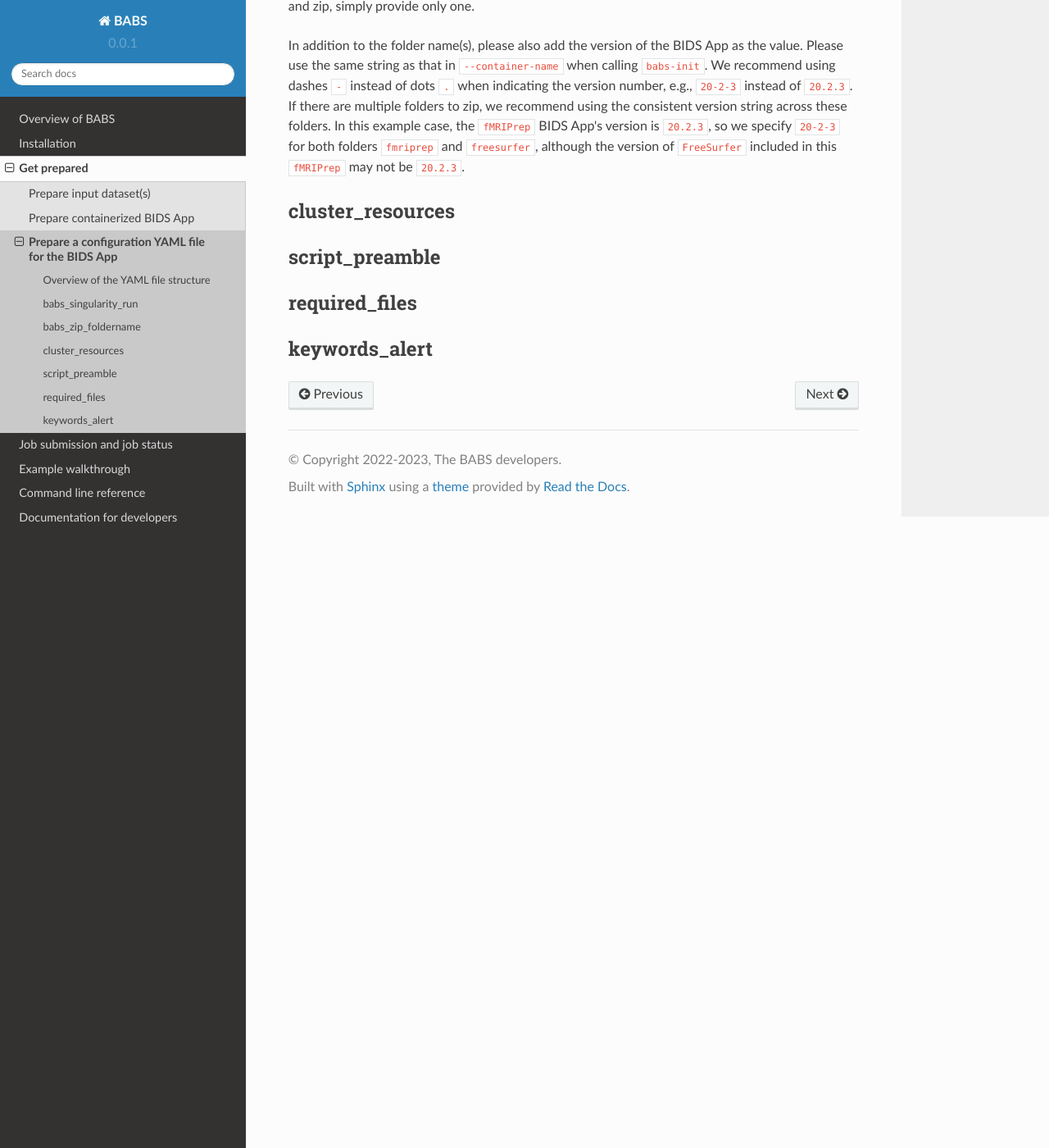
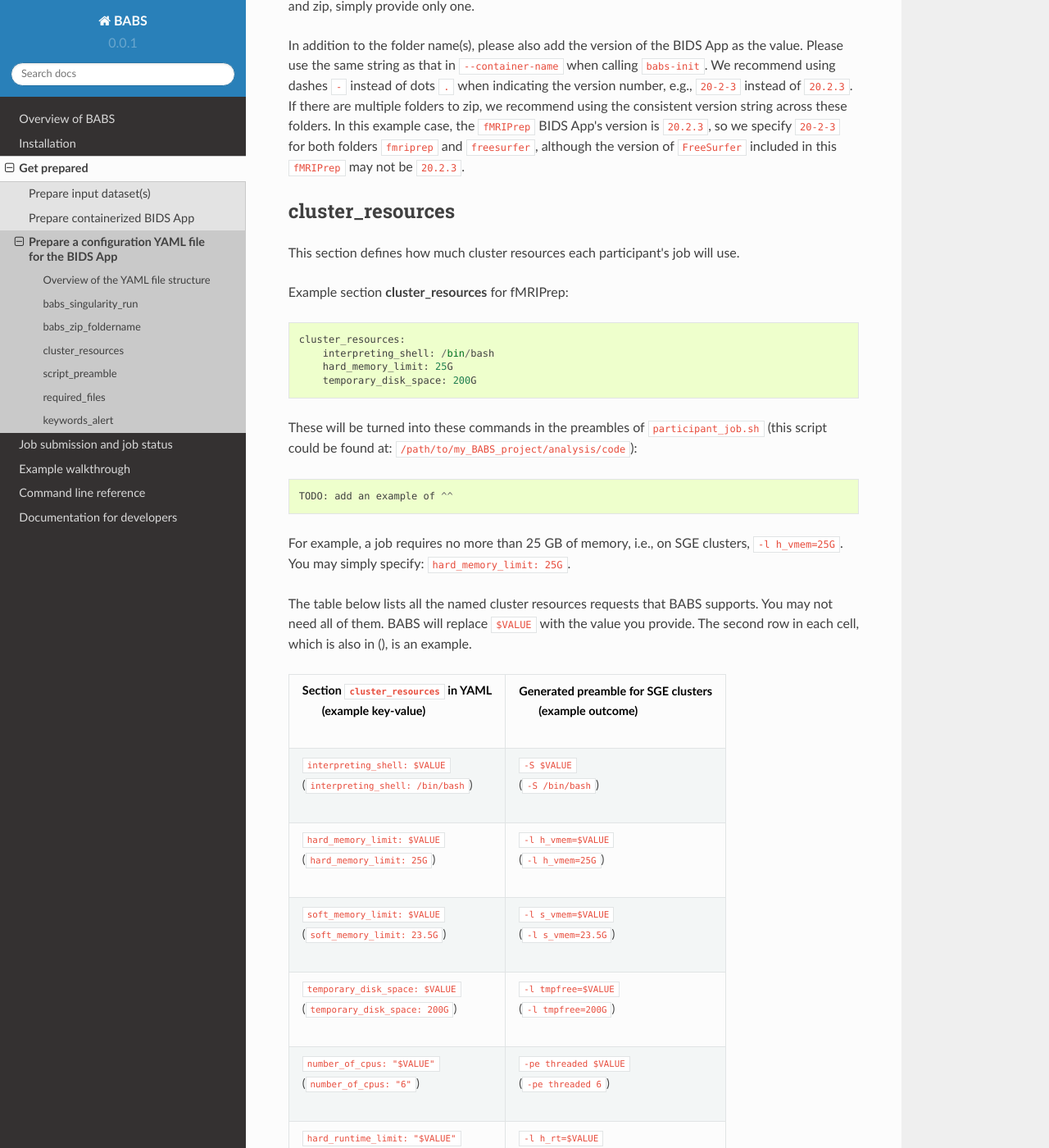
Before and after one commit to PennLINC/babs, a Sphinx documentation site: the page built from docs/source/preparation_config_yaml_file.rst, in a window 1280 px wide and 1400 px high, scrolled down 3452 px. Shown: the whole window at 82% size. Built offline with Sphinx 7.4.7 and the Read the Docs theme 2.0.0, drawn with Linux system fonts in a browser that asks for light colours; some of the changed text lies outside the part shown.

Commit message:
add docs on section cluster_resources in YAML file

```diff
--- a/docs/source/installation.rst
+++ b/docs/source/installation.rst
@@ -24,7 +24,7 @@ Below is an example way of installing dependent software on Linux system::
     # Install datalad-container:
     pip install datalad_container
 
-If steps above does not work out, please refer to `Installation reference`_ for alternative and updated ways.
+If commands above do not work out, please refer to `Installation reference`_ for alternative and updated ways.
 
 
 Optional dependencies
--- a/docs/source/preparation_config_yaml_file.rst
+++ b/docs/source/preparation_config_yaml_file.rst
@@ -117,6 +117,80 @@ although the version of ``FreeSurfer`` included in this ``fMRIPrep`` may not be
 
 cluster_resources
 =====================
+This section defines how much cluster resources each participant's job will use.
+
+Example section **cluster_resources** for fMRIPrep::
+
+    cluster_resources:
+        interpreting_shell: /bin/bash
+        hard_memory_limit: 25G
+        temporary_disk_space: 200G
+
+These will be turned into these commands in the preambles of ``participant_job.sh``
+(this script could be found at: ``/path/to/my_BABS_project/analysis/code``)::
+
+    TODO: add an example of ^^
+
+For example, a job requires no more than 25 GB of memory,
+i.e., on SGE clusters, ``-l h_vmem=25G``.
+You may simply specify: ``hard_memory_limit: 25G``.
+
+The table below lists all the named cluster resources requests that BABS supports.
+You may not need all of them.
+BABS will replace ``$VALUE`` with the value you provide.
+The second row in each cell, which is also in (), is an example.
+
+.. .. list-table:: Cluster resources requrests that BABS supports
+..     :widths: 10 10 10 10
+..     :header-rows: 1
+
+..     * - key in ``cluster_resources``
+..       - format in generated preamble
+..       - example key-value in ``cluster_resources``
+..       - example outcome in the preamble (SGE cluster)
+..     * - interpreting_shell
+..       - ``-S $VALUE``
+..       - ``interpreting_shell: /bin/bash``
+..       - ``-S /bin/bash``
+
++------------------------------------------+---------------------------------------+
+| | Section ``cluster_resources`` in YAML  | | Generated preamble for SGE clusters |
+| |         (example key-value)            | |           (example outcome)         |
++==========================================+=======================================+
+| | ``interpreting_shell: $VALUE``         | | ``-S $VALUE``                       |
+| | (``interpreting_shell: /bin/bash``)    | | (``-S /bin/bash``)                  |
++------------------------------------------+---------------------------------------+
+| | ``hard_memory_limit: $VALUE``          | | ``-l h_vmem=$VALUE``                |
+| | (``hard_memory_limit: 25G``)           | | (``-l h_vmem=25G``)                 |
++------------------------------------------+---------------------------------------+
+| | ``soft_memory_limit: $VALUE``          | | ``-l s_vmem=$VALUE``                |
+| | (``soft_memory_limit: 23.5G``)         | | (``-l s_vmem=23.5G``)               |
++------------------------------------------+---------------------------------------+
+| | ``temporary_disk_space: $VALUE``       | | ``-l tmpfree=$VALUE``               |
+| | (``temporary_disk_space: 200G``)       | | (``-l tmpfree=200G``)               |
++------------------------------------------+---------------------------------------+
+| | ``number_of_cpus: "$VALUE"``           | | ``-pe threaded $VALUE``             |
+| | (``number_of_cpus: "6"``)              | | (``-pe threaded 6``)                |
++------------------------------------------+---------------------------------------+
+| | ``hard_runtime_limit: "$VALUE"``       | | ``-l h_rt=$VALUE``                  |
+| | (``hard_runtime_limit: "24:00:00"``)   | | (``-l h_rt=24:00:00``)              |
++------------------------------------------+---------------------------------------+
+
+If you cannot find the one you want in the above table, you can still add it by ``customized_text``.
+Below is an example for SGE cluster::
+
+    cluster_resources:
+        <here goes keys defined in above table>: <$VALUE>
+        customized_text: |
+            #$ -abc this_is_an_example_customized_command_to_appear_in_preamble
+            #$ -zzz there_can_be_multiple_lines_of_customized_commands
+
+Note that:
+
+* Remember to add ``|`` after ``customized_text:``
+* As customized texts will be directly copied to the script ``participant_job.sh`` (without translation), please remember to add any necessary prefix before the command, e.g., ``#$`` for SGE clusters.
+
+TODO: check all example YAML file i have, also check their `participant_job.sh`
 
 script_preamble
 ====================
```
